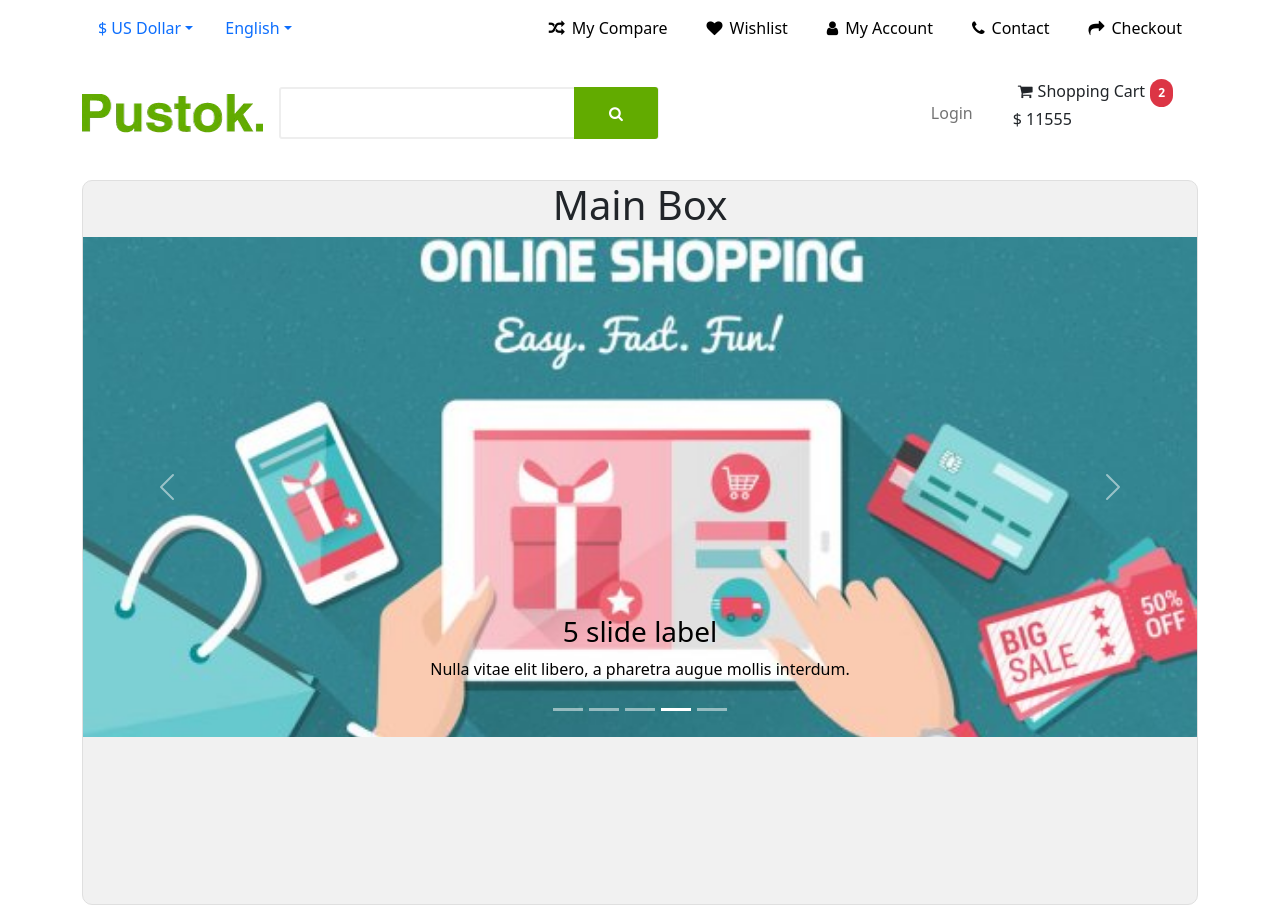
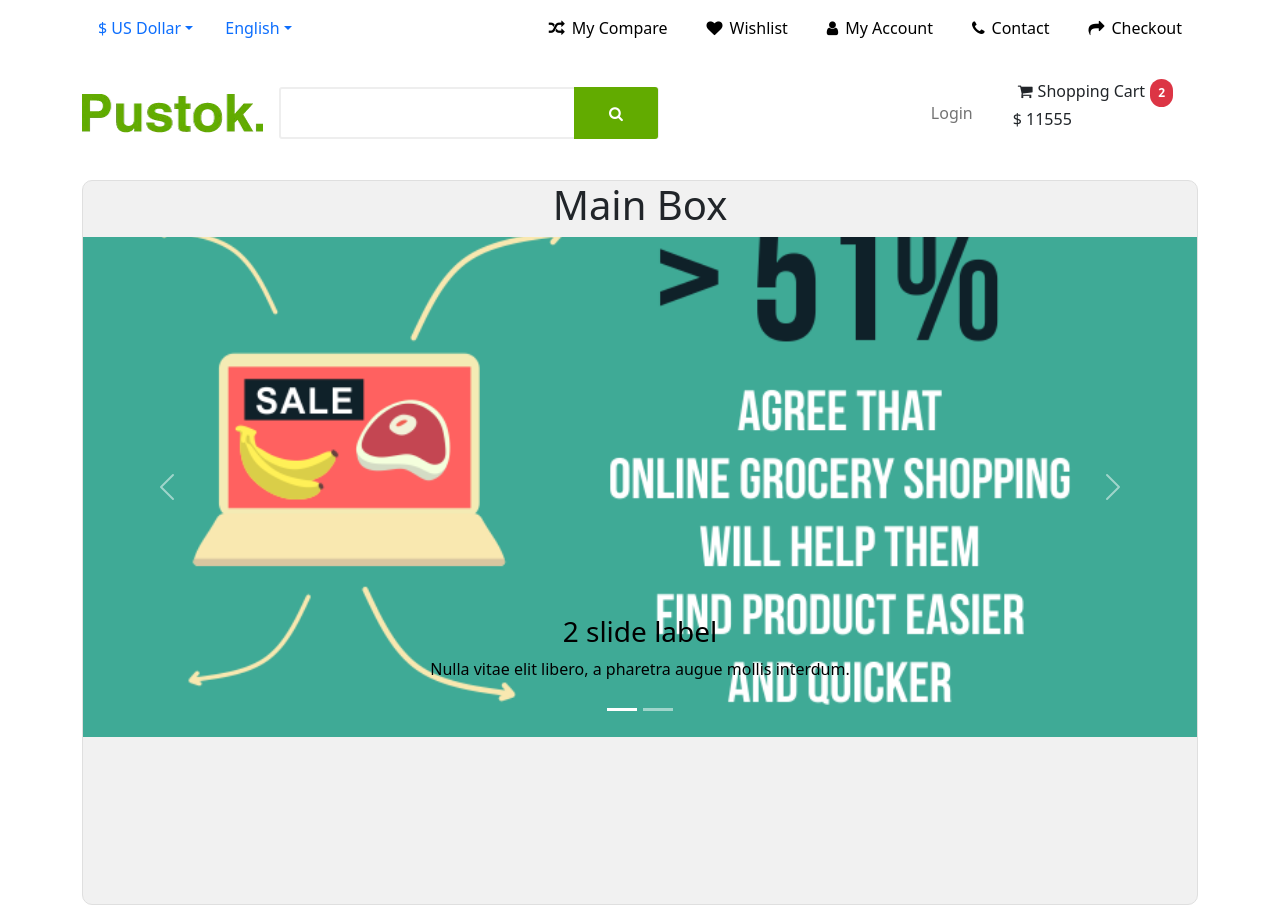
Before and after one commit to hoseindig/react-shop-test, a React (Create React App) app: page / in a window 1280 px wide. Built offline with nearby package versions, Linux system fonts and the light colour scheme.

Commit message:
update timer

```diff
--- a/src/components/Carousel.jsx
+++ b/src/components/Carousel.jsx
@@ -1,11 +1,11 @@
 import { Carousel } from "react-bootstrap";
 import styles from "./Carousel.module.scss";
 const CarouselBox = () => {
-  const images = [
+  const carousels = [
     {
       img: "2.jpg",
       alt: "First slide",
-      interval: 1000,
+      interval: 10000,
       Caption: (
         <div>
           <h3>2 slide label</h3>
@@ -13,43 +13,11 @@ const CarouselBox = () => {
         </div>
       ),
     },
-    {
-      img: "3.jpg",
-      alt: "First slide",
-      interval: 1000,
-      Caption: (
-        <div>
-          <h3>3 slide label</h3>
-          <p>Nulla vitae elit libero, a pharetra augue mollis interdum.</p>
-        </div>
-      ),
-    },
-    {
-      img: "4.jpg",
-      alt: "First slide",
-      interval: 1000,
-      Caption: (
-        <div>
-          <h3>4 slide label</h3>
-          <p>Nulla vitae elit libero, a pharetra augue mollis interdum.</p>
-        </div>
-      ),
-    },
-    {
-      img: "5.jpg",
-      alt: "First slide",
-      interval: 1000,
-      Caption: (
-        <div>
-          <h3>5 slide label</h3>
-          <p>Nulla vitae elit libero, a pharetra augue mollis interdum.</p>
-        </div>
-      ),
-    },
+
     {
       img: "7.jpg",
       alt: "First slide",
-      interval: 1000,
+      interval: 10000,
       Caption: (
         <div>
           <h3>7 slide label</h3>
@@ -60,7 +28,7 @@ const CarouselBox = () => {
   ];
   return (
     <Carousel>
-      {images.map((item) => {
+      {carousels.map((item) => {
         return (
           <Carousel.Item key={item.img} interval={item.interval}>
             <img
@@ -74,42 +42,6 @@ const CarouselBox = () => {
           </Carousel.Item>
         );
       })}
-
-      {/* <Carousel.Item interval={1000}>
-        <img
-          className="d-block w-100"
-          src="images/slide/1.jpg"
-          alt="First slide"
-        />
-        <Carousel.Caption>
-          <h3>First slide label</h3>
-          <p>Nulla vitae elit libero, a pharetra augue mollis interdum.</p>
-        </Carousel.Caption>
-      </Carousel.Item>
-      <Carousel.Item interval={500}>
-        <img
-          className="d-block w-100"
-          src="images/slide/2.jpg"
-          alt="Second slide"
-        />
-        <Carousel.Caption>
-          <h3>Second slide label</h3>
-          <p>Lorem ipsum dolor sit amet, consectetur adipiscing elit.</p>
-        </Carousel.Caption>
-      </Carousel.Item>
-      <Carousel.Item>
-        <img
-          className="d-block w-100"
-          src="images/slide/3.jpg"
-          alt="Third slide"
-        />
-        <Carousel.Caption>
-          <h3>Third slide label</h3>
-          <p>
-            Praesent commodo cursus magna, vel scelerisque nisl consectetur.
-          </p>
-        </Carousel.Caption>
-      </Carousel.Item> */}
     </Carousel>
   );
 };
```
